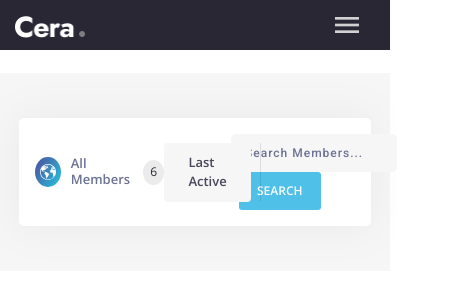
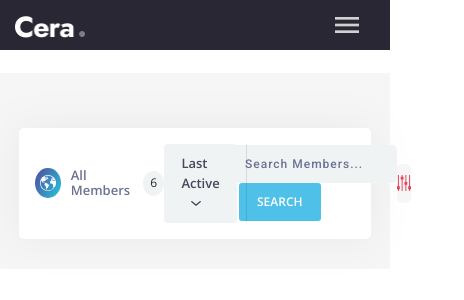
Before and after one commit to Abdul-Wahab-318/Cera, a React (Create React App) app: page /memberdirectory in a window 390 px wide. Shown: the top 300 px of the page, 464 px wide, since content can reach past the window. Built offline with nearby package versions, Linux system fonts and the light colour scheme.

Commit message:
makes memberProfile fully responsive

```diff
--- a/src/pages/memberDirectory/MemberDirectory.css
+++ b/src/pages/memberDirectory/MemberDirectory.css
@@ -12,7 +12,7 @@
     box-sizing: border-box;
 }
 .member-search-parent{
-    padding:  45px 2%;
+    padding:  55px 2% 30px 2%;
 }
 .member-search-inner{
     background-color: var(--white);
@@ -56,7 +56,7 @@
 .total-members-inner p{
     margin-bottom: 0;
     margin-left: 5px;
-    background-color: rgb(236, 235, 235);
+    background-color: #f0f3f4;
     color: var(--navBg);
     width: 25px;
     height: 25px;
@@ -67,14 +67,17 @@
     font-family: var(--open-sans);
 }
 .active-select{
-   background-color: var(--sectionBg);
+   background-color: #f0f3f4;
    color: var(--lightBlue2);
    border-radius: 4px;
-   padding: 10px 24px;
+   padding: 10px 17px;
    font-size: 13px;
    font-weight: 600;
    font-family: var(--open-sans);
    position: relative;
+}
+.active-select img{
+    margin-left: 10px;
 }
 .active-select::after{
     position: absolute;
@@ -95,7 +98,7 @@
     align-items: center;
 }
 .member-search-form input{
-    background-color: var(--sectionBg);
+    background-color: #f0f3f4;
     border: none;
     border-radius: 5px;
     padding: 10px 14px;
@@ -124,5 +127,53 @@
     height: 39px;
     border-radius: 5px;
     background-color: var(--sectionBg);
+    transition: all 250ms ease;
+    display: grid;
+    place-items: center;
+    position: relative;
+}
+.search-directory:hover::after{
+    opacity: 1;
+}
+.search-directory:hover::before{
+    opacity: 1;
+}
+.search-directory::after{
+    transition: all 200ms ease;
+    opacity: 0;
+    position: absolute;
+    display: block;
+    content: '';
+    width: 0;
+    height: 0;
+    border-left: 6px solid transparent;
+    border-right: 6px solid transparent;
+    border-top: 8px solid var(--lightBlue2);
+    top: -8px;
+
+}
+.search-directory::before{
+    transition: all 200ms ease;
+    opacity: 0;
+    position: absolute;
+    display: flex;
+    justify-content: center;
+    align-items: center;
+    content: 'Search Directory';
+    top: -35px;
+    width: 120px;
+    height: 27px;
+    border-radius: 16px;
+    background-color: var(--lightBlue2);
+    color: white;
+    font-size: 13px;
+}
+.search-directory img{
+    width: 14px;
+}
+.search-directory:hover{
+    cursor: pointer;
+    background-color: #f5cbd3;
+    box-shadow: 0px 0px 10px 6px rgba(129, 128, 128, 0.1);
 }
 /*MEMBER SEARCH    MEMBER SEARCH*/
--- a/src/pages/memberDirectory/MemberDirectory.js
+++ b/src/pages/memberDirectory/MemberDirectory.js
@@ -2,6 +2,8 @@ import React from 'react'
 import Header from '../../components/header/Header'
 import './MemberDirectory.css'
 import earth from '../../assets/earth-white.svg'
+import downArrowBlack from '../../assets/down-arrow-black.svg'
+import filter from '../../assets/filter.svg'
 
 
 function MemberDirectory() {
@@ -24,6 +26,7 @@ function MemberDirectory() {
                                 </button>
                                 <div className="active-select">
                                     Last Active
+                                    <img src={downArrowBlack} width="10px" alt="" />
                                 </div>
                             </div>
                             <div className="member-search">
@@ -34,7 +37,7 @@ function MemberDirectory() {
                                     </form>
                                 </div>
                                 <div className="search-directory">
-
+                                    <img src={filter} alt="" />
                                 </div>
                             </div>
                         </div>
--- a/src/pages/memberProfile/MemberProfile.css
+++ b/src/pages/memberProfile/MemberProfile.css
@@ -146,6 +146,7 @@
     .profile-wallpaper-parent{
         margin-top: 49px;
     }
+
 }
 
 @media (min-width: 576px) and (max-width: 767.8px){
@@ -177,6 +178,26 @@
     .profile-statistics ul li{
         margin: 0 24px;
     }
+
+        /*-- PROFILE NAVBAR  PROFILE NAVBAR --*/
+    .nav{
+        margin-bottom: unset !important;
+        display: flex;
+        flex-wrap: wrap;
+        justify-content: center;
+    }
+    .nav .nav-item .nav-link{
+        padding: 27px 20px;
+    }
+    .nav .nav-item .nav-link img{
+        width: 14px;
+        margin-right: 10px;
+    }
+
+
+
+    /*-- PROFILE NAVBAR  PROFILE NAVBAR --*/
+
 }
 
 
@@ -217,4 +238,24 @@
         letter-spacing: 1px;
         font-size: 11px;
     }
+    /*-- PROFILE NAVBAR  PROFILE NAVBAR --*/
+    .nav{
+        margin-bottom: unset !important;
+        display: grid;
+        grid-template-columns: repeat(2,1fr);
+    }
+    .nav-item{
+        justify-self: center;
+    }
+    .nav .nav-item .nav-link{
+        padding: 27px 20px;
+    }
+    .nav .nav-item .nav-link img{
+        width: 14px;
+        margin-right: 10px;
+    }
+
+
+
+    /*-- PROFILE NAVBAR  PROFILE NAVBAR --*/
 }
```
Also changed, not shown: src/assets/down-arrow-black.svg (added), src/assets/filter.svg (added).
